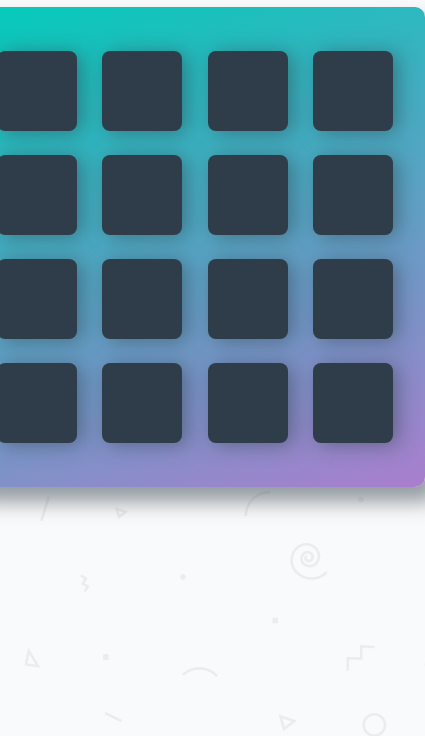
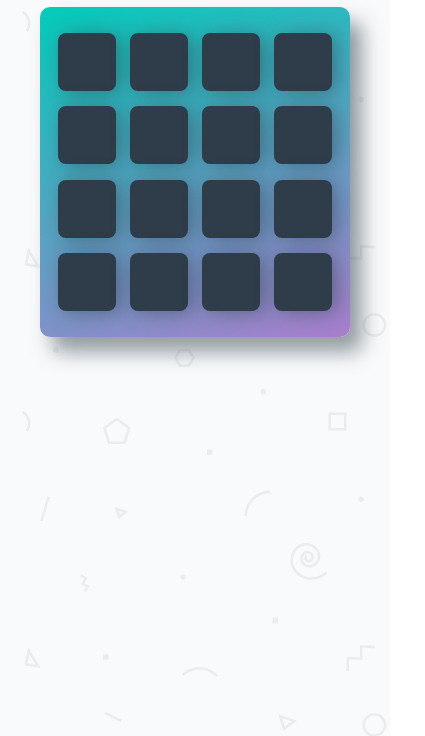
Before and after one commit to Yawmiej/matching-game-project, a plain HTML site: page index.html in a window 390 px wide. Shown: the part 108-844 px from the top of the page, 425 px wide, since content can reach past the window. Drawn offline with Linux system fonts and the light colour scheme; a web font is replaced by a local one.

Commit message:
Added responsiveness

```diff
--- a/css/app.css
+++ b/css/app.css
@@ -209,3 +209,33 @@ td{
 .hide{
     display: none;
 }/*to hide the modal*/
+
+
+/*media query for smaller screen responsiveness*/
+
+@media screen and (min-width: 381px) and (max-width: 520px) {
+    .deck {
+        width: 380px;
+        min-height: 400px;
+        padding: 24px;
+    }
+
+    .deck .card {
+        height: 70px;
+        width: 70px;
+    }
+}
+
+
+@media screen and (max-width: 400px) {
+    .deck {
+        width: 310px;
+        min-height: 330px;
+        padding: 18px;
+    }
+
+    .deck .card {
+        height: 58px;
+        width: 58px;
+    }
+}
```
